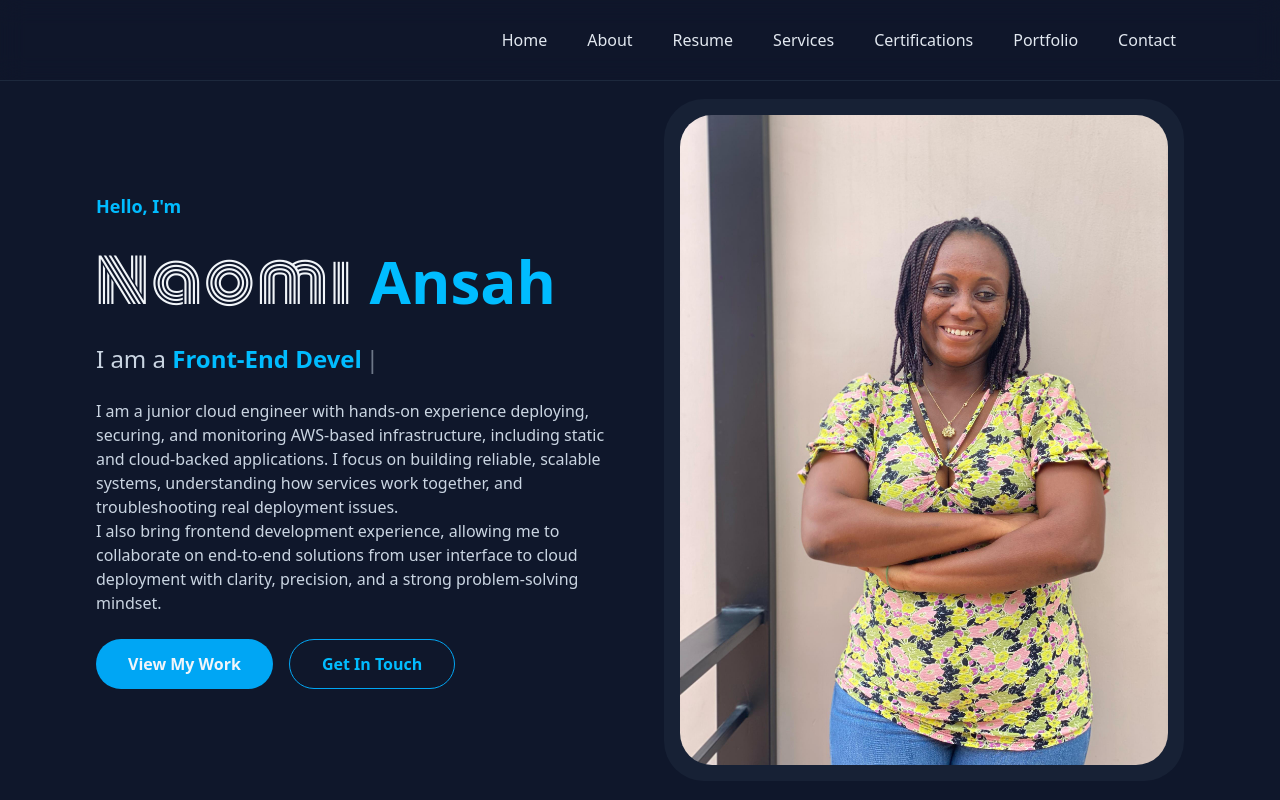
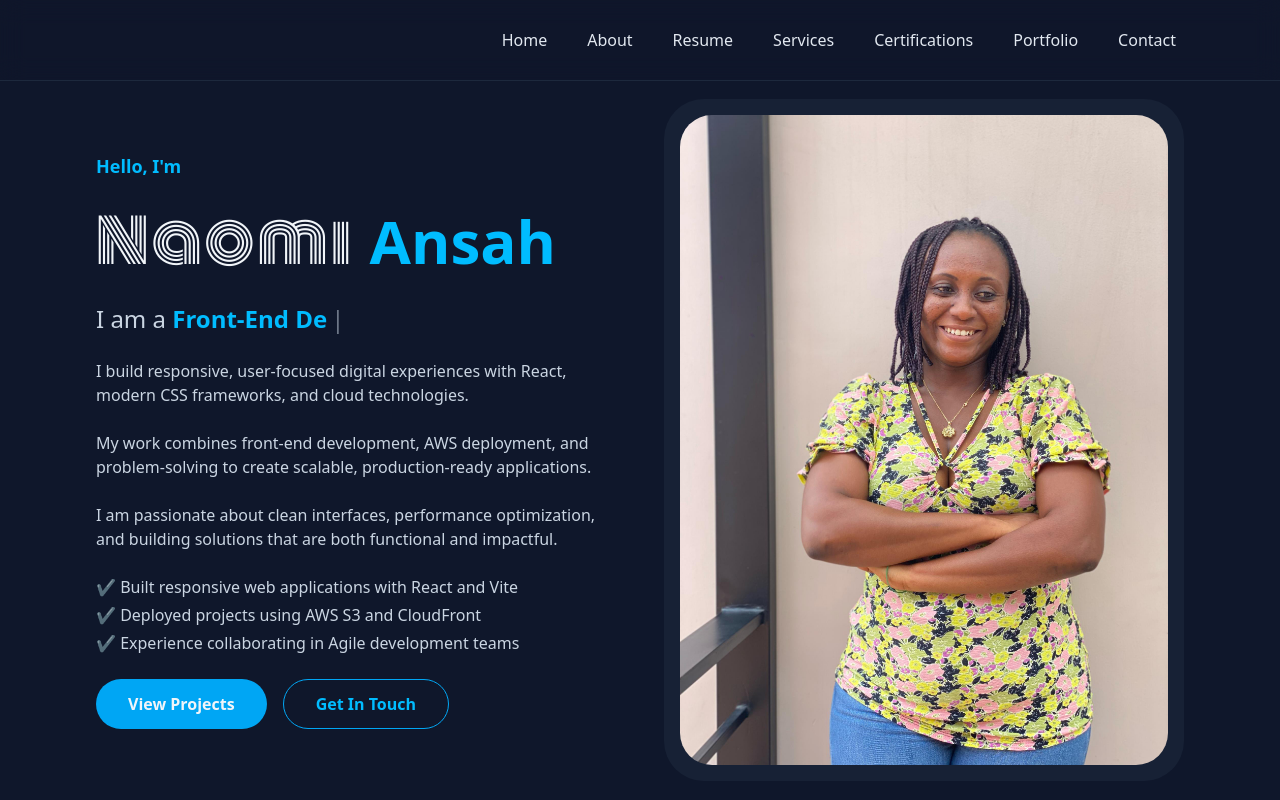
Before and after one commit to Naomiansah/naomi-portfolio, a React (Vite) app: page / in a window 1280 px wide. Shown: the top 800 px of the page. Built offline with nearby package versions, Linux system fonts and the light colour scheme.

Commit message:
Update home hero section and fix content

```diff
--- a/src/components/Home.jsx
+++ b/src/components/Home.jsx
@@ -1,38 +1,31 @@
 import React, { useState, useEffect } from "react";
 import heropic from "../assets/images/heropic.jpg";
 
-// ✅ roles stay outside the component
-const roles = [" Cloud Engineer", "Front-End Developer", "Textile Designer"];
+const roles = ["Cloud Engineer", "Front-End Developer", "Textile Designer"];
 
 const Home = () => {
-  const [roleIndex, setRoleIndex] = useState(0); // which role
-  const [charIndex, setCharIndex] = useState(0); // which letter
-  const [isDeleting, setIsDeleting] = useState(false); // typing or deleting
+  const [roleIndex, setRoleIndex] = useState(0);
+  const [charIndex, setCharIndex] = useState(0);
+  const [isDeleting, setIsDeleting] = useState(false);
 
   useEffect(() => {
     const currentRole = roles[roleIndex];
-
-    let typingSpeed = isDeleting ? 50 : 120; // speed for typing vs deleting
+    const typingSpeed = isDeleting ? 50 : 120;
 
     const handleTyping = () => {
       if (!isDeleting && charIndex < currentRole.length) {
-        // ⌨️ typing forward
         setCharIndex((prev) => prev + 1);
       } else if (!isDeleting && charIndex === currentRole.length) {
-        // ⏸ small pause at full word
         setTimeout(() => setIsDeleting(true), 800);
       } else if (isDeleting && charIndex > 0) {
-        // ⌫ deleting backward
         setCharIndex((prev) => prev - 1);
       } else if (isDeleting && charIndex === 0) {
-        // move to next role
         setIsDeleting(false);
         setRoleIndex((prev) => (prev + 1) % roles.length);
       }
     };
 
     const timer = setTimeout(handleTyping, typingSpeed);
-
     return () => clearTimeout(timer);
   }, [charIndex, isDeleting, roleIndex]);
 
@@ -45,19 +38,14 @@ const Home = () => {
       className="min-h-screen bg-slate-900 text-slate-100 flex items-center pt-20"
     >
       <div className="max-w-6xl mx-auto px-4 md:px-8 grid md:grid-cols-2 gap-12 items-center">
-        {/* LEFT SIDE – TEXT */}
         <div className="space-y-6">
           <p className="text-sky-400 font-semibold text-lg">Hello, I'm</p>
 
-          {/* <h1 className="text-4xl md:text-6xl font-bold leading-tight">
-            Naomi <span className="text-sky-400">Ansah</span>
-          </h1> */}
           <h1 className="text-4xl md:text-6xl leading-tight">
             <span className="font-['Monoton'] tracking-wider">Naomi</span>{" "}
             <span className="text-sky-400 font-bold">Ansah</span>
           </h1>
 
-          {/* 🔡 Typewriter-style animated profession */}
           <p className="text-xl md:text-2xl text-slate-300">
             I am a{" "}
             <span className="text-sky-400 font-semibold">{displayedText}</span>
@@ -65,36 +53,43 @@ const Home = () => {
           </p>
 
           <p className="text-slate-300 max-w-xl">
-            I am a junior cloud engineer with hands-on experience deploying,
-            securing, and monitoring AWS-based infrastructure, including static
-            and cloud-backed applications. I focus on building reliable,
-            scalable systems, understanding how services work together, and
-            troubleshooting real deployment issues.
-            <p>
-              I also bring frontend development experience, allowing me to
-              collaborate on end-to-end solutions from user interface to cloud
-              deployment with clarity, precision, and a strong problem-solving
-              mindset.
-            </p>
+            I build responsive, user-focused digital experiences with React,
+            modern CSS frameworks, and cloud technologies.
           </p>
+
+          <p className="text-slate-300 max-w-xl">
+            My work combines front-end development, AWS deployment, and
+            problem-solving to create scalable, production-ready applications.
+          </p>
+
+          <p className="text-slate-300 max-w-xl">
+            I am passionate about clean interfaces, performance optimization,
+            and building solutions that are both functional and impactful.
+          </p>
+
+          <ul className="text-slate-300 max-w-xl space-y-1">
+            <li>✔ Built responsive web applications with React and Vite</li>
+            <li>✔ Deployed projects using AWS S3 and CloudFront</li>
+            <li>✔ Experience collaborating in Agile development teams</li>
+          </ul>
 
           <div className="flex flex-wrap gap-4">
             <button
               onClick={() =>
                 document
                   .querySelector("#portfolio")
-                  .scrollIntoView({ behavior: "smooth" })
+                  ?.scrollIntoView({ behavior: "smooth" })
               }
               className="px-8 py-3 rounded-full bg-sky-500 hover:bg-sky-600 font-semibold"
             >
-              View My Work
+              View Projects
             </button>
 
             <button
               onClick={() =>
                 document
                   .querySelector("#contact")
-                  .scrollIntoView({ behavior: "smooth" })
+                  ?.scrollIntoView({ behavior: "smooth" })
               }
               className="px-8 py-3 rounded-full border border-sky-500 text-sky-400 hover:bg-sky-500/10 font-semibold"
             >
@@ -103,12 +98,11 @@ const Home = () => {
           </div>
         </div>
 
-        {/* RIGHT SIDE – IMAGE */}
         <div className="relative">
           <div className="rounded-[2.5rem] overflow-hidden bg-slate-800/60 p-4">
             <img
               src={heropic}
-              alt="Profile"
+              alt="Naomi Ansah portrait"
               className="w-full h-full object-cover rounded-[2rem]"
             />
           </div>
```
